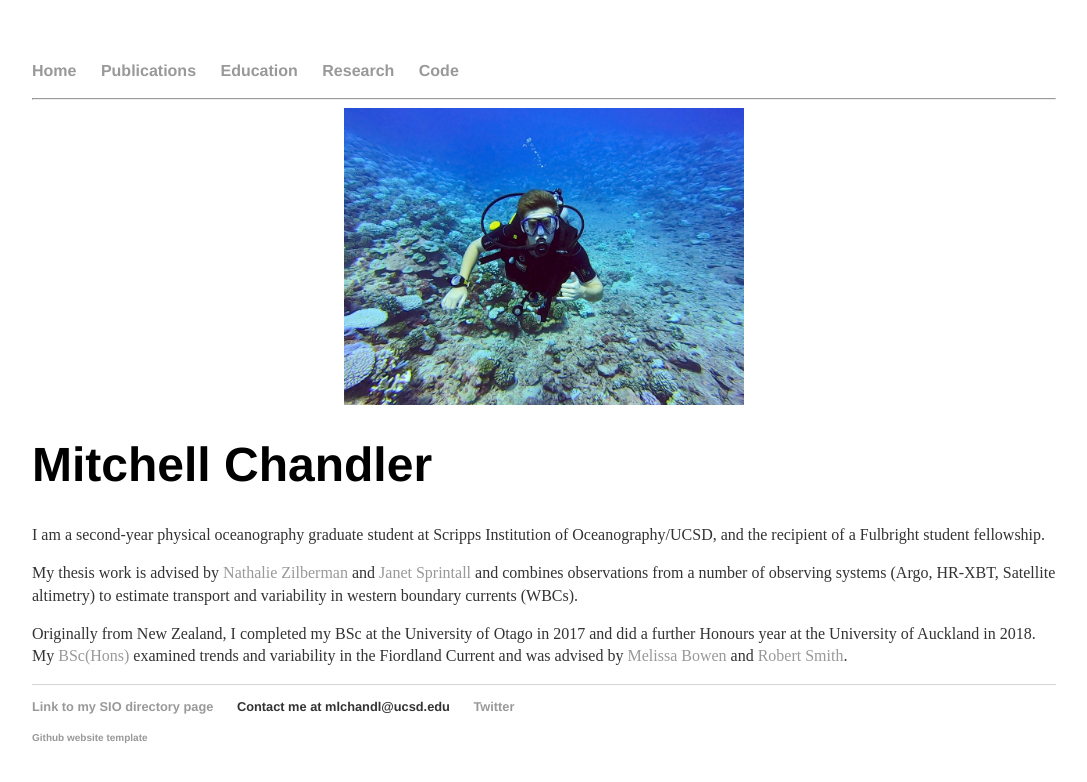
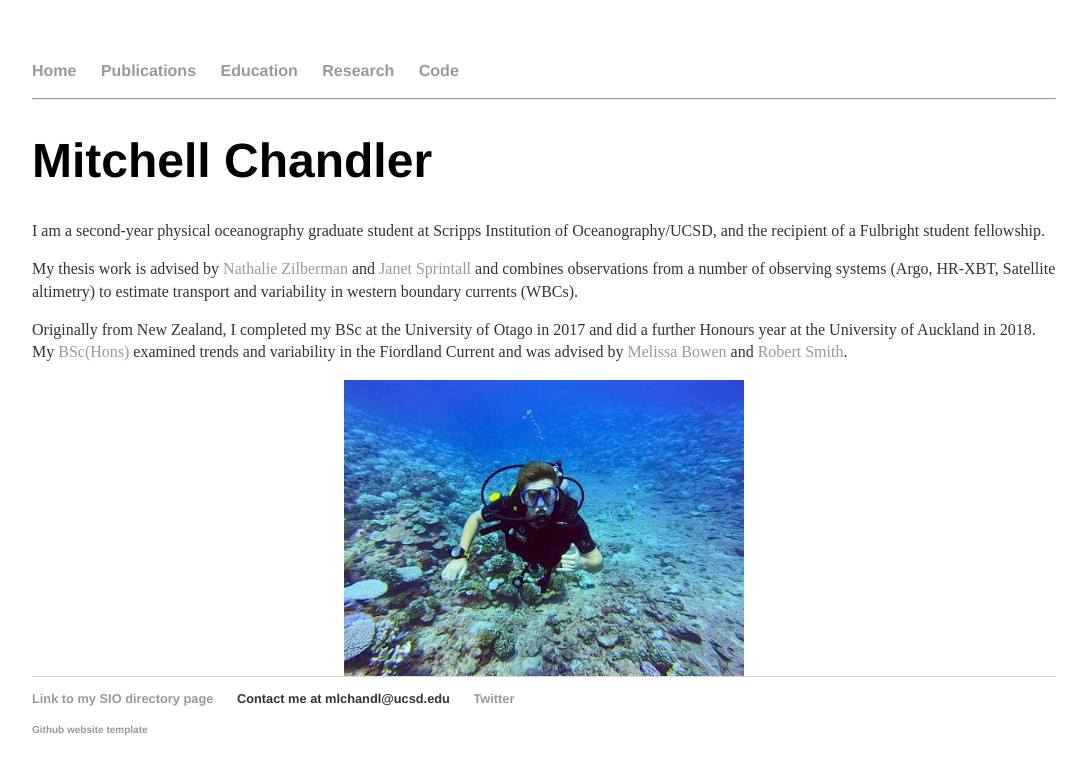
Before and after one commit to mlchandler/mlchandler.github.io, a Jekyll site: the page built from index.html, in a window 1280 px wide. Shown: the top 782 px of the page, without its empty margins (96-1183 px from the left). Built offline with Jekyll 4.4.1, drawn with Linux system fonts in a browser that asks for light colours.

Commit message:
Update index.html

```diff
--- a/index.html
+++ b/index.html
@@ -4,8 +4,6 @@ title: Mitchell Chandler
 ---
 
 <div class="blurb">
-
-<img src="index_image.jpg" style="width:400px" class="center"/>
 
 <h1>Mitchell Chandler</h1>
 <p>
@@ -19,4 +17,6 @@ My thesis work is advised by <a href="https://nzilberman.scrippsprofiles.ucsd.ed
 Originally from New Zealand, I completed my BSc at the University of Otago in 2017 and did a further Honours year at the University of Auckland in 2018. My <a href="https://mlchandler.github.io/research/">BSc(Hons)</a> examined trends and variability in the Fiordland Current and was advised by <a href="https://unidirectory.auckland.ac.nz/profile/m-bowen">Melissa Bowen</a> and <a href="https://www.otago.ac.nz/marinescience/staff/otago664247.html">Robert Smith</a>.
 </p>
 
+<img src="index_image.jpg" style="width:400px" class="center"/>
+
 </div>
```
